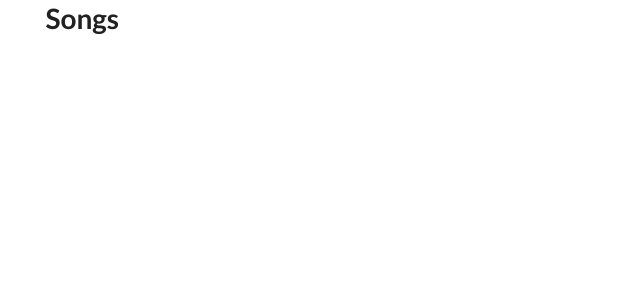
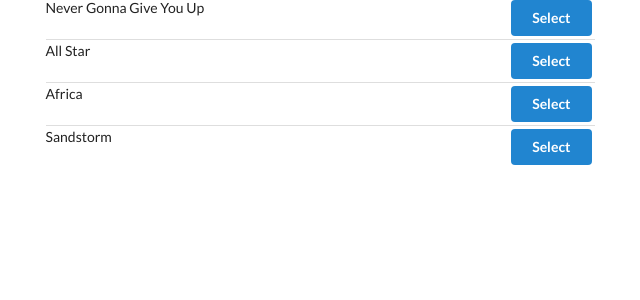
Before and after one commit to emmanuelolivo1002/React-Redux-Songs, a React (Create React App) app: page / in a window 1280 px wide. Shown: the top 300 px of the page, without its empty margins (31-671 px from the left). Built offline with nearby package versions, Linux system fonts and the light colour scheme.

Commit message:
Create SongList Component

```diff
--- a/src/App.js
+++ b/src/App.js
@@ -1,9 +1,14 @@
 import React from "react";
+import SongList from "./components/SongList";
 
 const App = () => {
   return (
-    <div className="ui container">
-      <h1>Songs</h1>
+    <div className="ui container grid">
+      <div className="ui row">
+        <div className="column eight wide">
+          <SongList />
+        </div>
+      </div>
     </div>
   );
 };
--- /dev/null
+++ b/src/components/SongList.js
@@ -0,0 +1,42 @@
+import React, { Component } from "react";
+import { connect } from "react-redux";
+import { selectSong } from "../actions/";
+
+export class SongList extends Component {
+  // this.props === { songs: state.songs, selectSong: function() }
+
+  renderList() {
+    return this.props.songs.map(song => {
+      return (
+        <div className="item" key={song.title}>
+          <div className="right floated content">
+            <button
+              className="ui button primary"
+              onClick={() => this.props.selectSong(song)}
+            >
+              Select
+            </button>
+          </div>
+          <div className="content">{song.title}</div>
+        </div>
+      );
+    });
+  }
+
+  render() {
+    return <div className="ui divided list">{this.renderList()}</div>;
+  }
+}
+
+const mapStateToProps = state => {
+  return {
+    songs: state.songs
+  };
+};
+
+export default connect(
+  mapStateToProps,
+  {
+    selectSong
+  }
+)(SongList);
```
